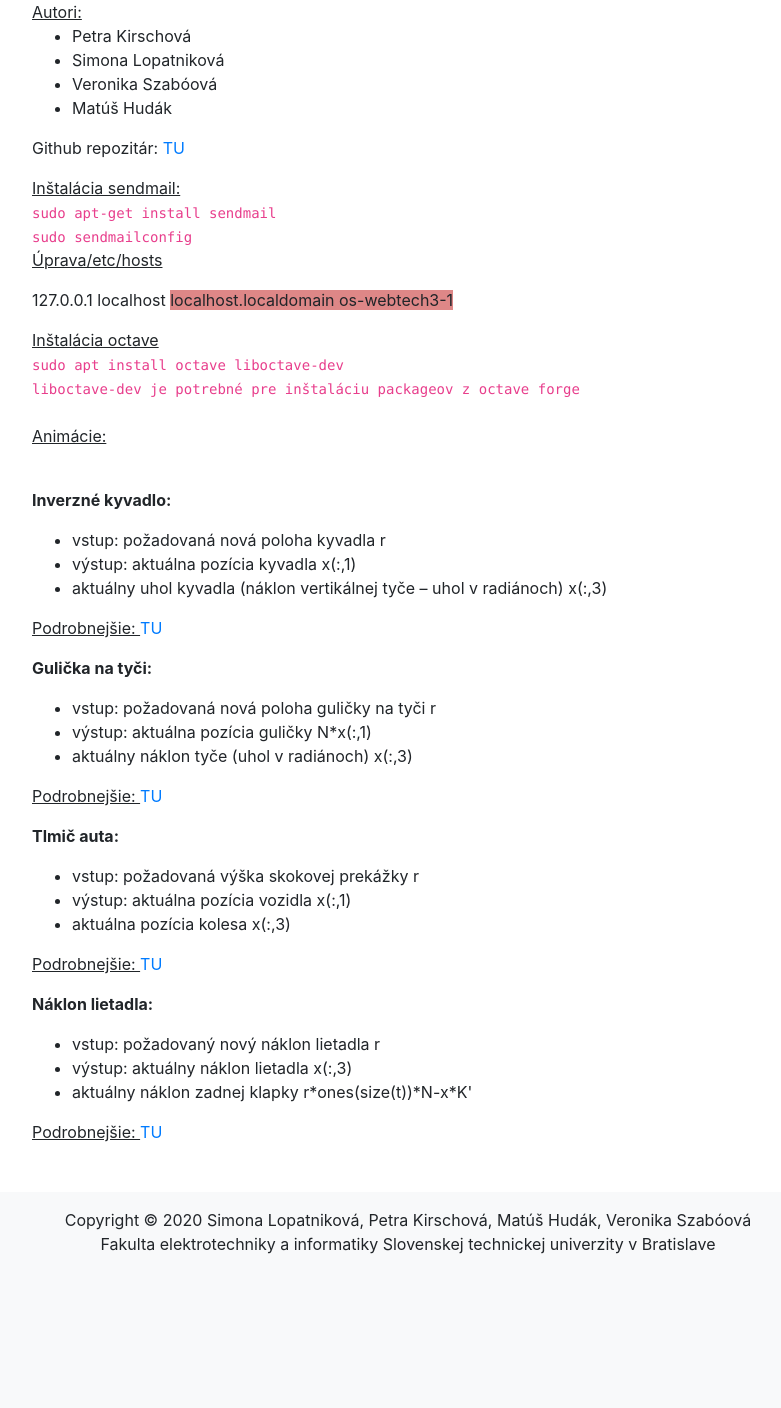
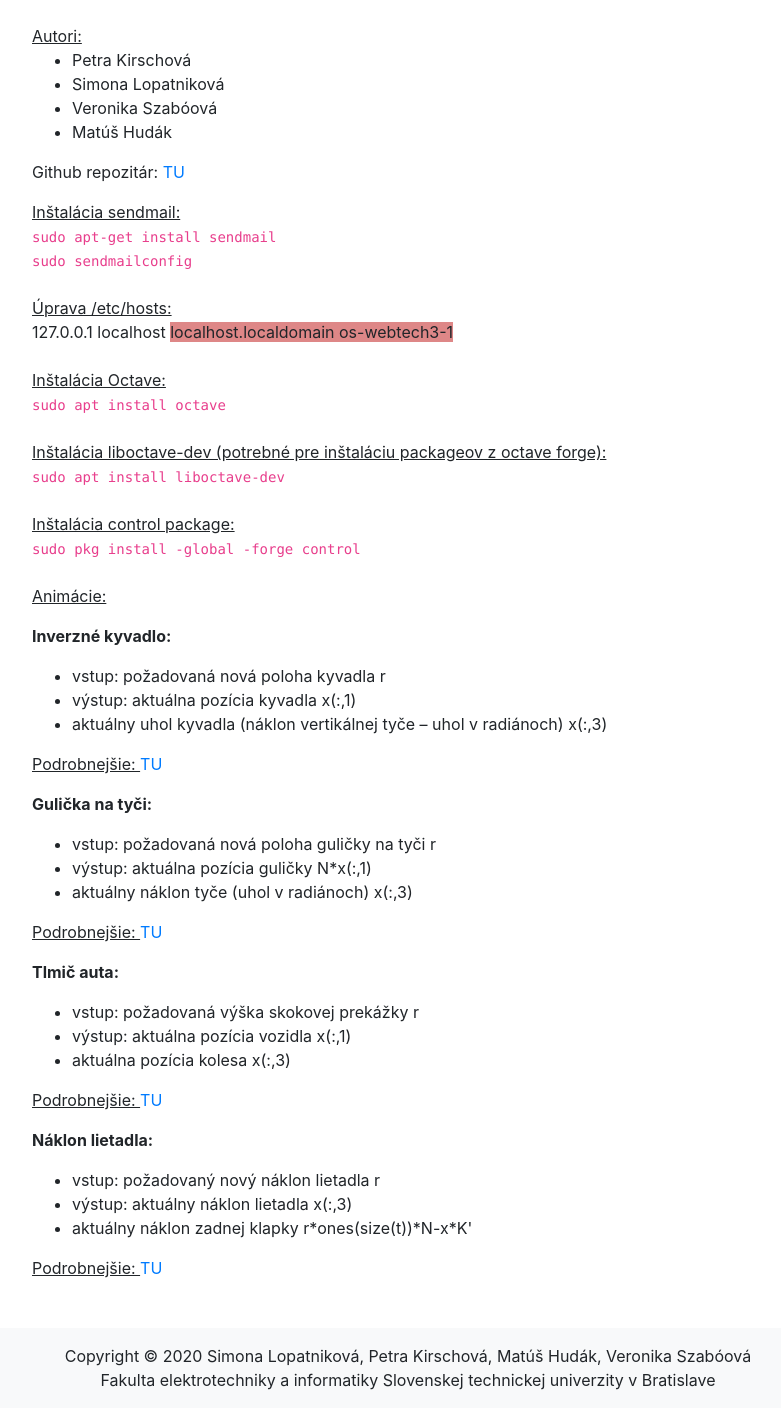
Before and after one commit to kirschovapetra/B-WEBTECH2-projekt, a PHP site: page /documentation.php in a window 1280 px wide. Shown: the part 120-1528 px from the top of the page, without its empty margins (232-1013 px from the left). Before the commit the page ends 1374 px from the top, so only its background shows below. Run offline with PHP 8.4, Linux system fonts and the light colour scheme.

Commit message:
komenty, upravy

```diff
--- a/command.php
+++ b/command.php
@@ -1,4 +1,4 @@
-<!-- uvodna stranka -->
+<!-- spustenie octave prikazu [Matus. Petra] -->
 
 <?php
 require "config.php";
--- a/command_english.php
+++ b/command_english.php
@@ -1,4 +1,4 @@
-<!-- uvodna stranka - EN -->
+<!-- spustenie octave prikazu (en) [Matus. Petra] -->
 
 <?php
 require "config.php";
--- a/config.php
+++ b/config.php
@@ -1,5 +1,5 @@
 <?php
-
+//zobrazenie error sprav
 ini_set('display_errors', 1);
 ini_set('display_startup_errors', 1);
 error_reporting(E_ALL);
@@ -14,8 +14,11 @@ $dbname = "Skuska_DB";
 $db = new PDO("mysql:host=$hostname;dbname=$dbname;charset=utf8", $username, $password);
 $db->setAttribute(PDO::ATTR_ERRMODE, PDO::ERRMODE_EXCEPTION);
 
+//cesta k octave scriptom
 $path = "../octave_scripts";
 
+//api kluc
 $apiKey = "Strong12Key";
 
+//casove pasmo
 date_default_timezone_set("Europe/Bratislava");
--- a/documentation.php
+++ b/documentation.php
@@ -43,7 +43,7 @@
     </nav>
 </header>
 
-<div class="text">
+<div class="text mt-4">
     <u>Autori:</u>
         <ul>
             <li>Petra Kirschová</li>
@@ -57,14 +57,19 @@
     <code>sudo apt-get install sendmail</code><br>
     <code>sudo sendmailconfig</code><br>
 
-    <br<p><u>Úprava/etc/hosts</u></p>
-    <p>127.0.0.1 localhost <span class="zvyrazni">localhost.localdomain os-webtech3-1</span></p>
+    <br><u>Úprava /etc/hosts:</u><br>
+    127.0.0.1 localhost <span class="zvyrazni">localhost.localdomain os-webtech3-1</span><br>
 
-    <u>Inštalácia octave</u><br>
-    <code>sudo apt install octave liboctave-dev</code><br>
-    <code>liboctave-dev je potrebné pre inštaláciu packageov z octave forge</code><br>
+    <br><u>Inštalácia Octave: </u><br>
+    <code>sudo apt install octave</code><br>
 
-    <br><p><u>Animácie:</u></p><br>
+    <br><u>Inštalácia liboctave-dev (potrebné pre inštaláciu packageov z octave forge): </u><br>
+    <code>sudo apt install liboctave-dev</code><br>
+
+    <br><u>Inštalácia control package: </u><br>
+    <code>sudo pkg install -global -forge control</code><br>
+
+    <br><p><u>Animácie:</u></p>
     <p><b>Inverzné kyvadlo:</b></p>
     <ul>
         <li>vstup: požadovaná nová poloha kyvadla r</li>
@@ -79,7 +84,7 @@
         <li>výstup: aktuálna pozícia guličky N*x(:,1)</li>
         <li>aktuálny náklon tyče (uhol v radiánoch)  x(:,3)</li>
     </ul>
-    <p><u>Podrobnejšie: </u> <a href="http://ctms.engin.umich.edu/CTMS/index.php?example=Suspension&section=SystemModeling">TU</a></p>
+    <p><u>Podrobnejšie: </u> <a href="http://ctms.engin.umich.edu/CTMS/index.php?example=BallBeam&section=SystemModeling">TU</a></p>
 
     <p><b>Tlmič auta:</b></p>
     <ul>
@@ -87,7 +92,7 @@
         <li>výstup: aktuálna pozícia vozidla x(:,1) </li>
         <li>aktuálna pozícia kolesa x(:,3)</li>
     </ul>
-    <p><u>Podrobnejšie: </u> <a href="http://ctms.engin.umich.edu/CTMS/index.php?example=BallBeam&section=SystemModeling">TU</a></p>
+    <p><u>Podrobnejšie: </u> <a href="http://ctms.engin.umich.edu/CTMS/index.php?example=Suspension&section=SystemModeling">TU</a></p>
 
     <p><b>Náklon lietadla: </b></p>
     <ul>
@@ -97,8 +102,6 @@
     </ul>
     <p><u>Podrobnejšie: </u> <a href="http://ctms.engin.umich.edu/CTMS/index.php?example=AircraftPitch&section=SystemModeling">TU</a></p>
 </div>
-
-
 
 <footer class="page-footer font-small mt-5 bg-light">
     <div class="footer-copyright text-center py-3">
--- a/index.php
+++ b/index.php
@@ -1,4 +1,4 @@
-<!-- uvodna stranka -->
+<!-- uvodna stranka [Veronika, Petra] -->
 
 <?php
 
@@ -130,7 +130,7 @@
                 </tr>
                 <tr>
                     <td class="description">Technická dokumentácia</td>
-                    <td></td>
+                    <td class="check">&#10004;</td>
                     <td></td>
                     <td></td>
                     <td></td>
--- a/index_english.php
+++ b/index_english.php
@@ -1,4 +1,4 @@
-<!-- uvodna stranka - EN -->
+<!-- uvodna stranka (en) [Veronika, Petra] -->
 
 <?php
 require "config.php";
@@ -130,7 +130,7 @@ require "config.php";
                 </tr>
                 <tr>
                     <td class="description">Technical documentation</td>
-                    <td></td>
+                    <td class="check">&#10004;</td>
                     <td></td>
                     <td></td>
                     <td></td>
--- a/js_scripts/formular.js
+++ b/js_scripts/formular.js
@@ -1,5 +1,4 @@
-// // Matus formular
-
+/******************************* zadavanie prikazu do Octave [Matus, Petra] ******************************/
 var outPut;
 var input;
 
@@ -17,8 +16,6 @@ function getValue(lang) {
             //nacitanie dat z octave
 
             outPut = data.response;
-            // console.log(outPut);
-
 
             var toPrint = "";
 
@@ -26,7 +23,6 @@ function getValue(lang) {
                 toPrint += outPut[i]+"<br>";
             }
             if (lang === 'en'){
-                var n = outPut.length;
                 if(outPut.length === 0){
                     toPrint = "You entered incorrect command";
                 }
@@ -35,7 +31,6 @@ function getValue(lang) {
                     toPrint = "Zadali ste nesprávny príkaz";
                 }
             }
-            console.log(outPut);
             document.getElementById("report").innerHTML = "<pre>"+toPrint+"</pre>";
         }
     });
--- a/js_scripts/general.js
+++ b/js_scripts/general.js
@@ -1,4 +1,6 @@
-//prepinanie zobrazenia animacie a grafov
+/******************************* pomocne funkcie [Petra] ******************************/
+
+//prepinanie vlastnosti "display"
 function toggleDisplay(show,target) {
     var targets = document.getElementsByClassName(target);
 
@@ -12,6 +14,7 @@ function toggleDisplay(show,target) {
     }
 }
 
+//prepinanie vlastnosti "visibility"
 function toggleVisibility(show,target) {
     var targets = document.getElementsByClassName(target);
 
--- a/js_scripts/pendulum_scripts.js
+++ b/js_scripts/pendulum_scripts.js
@@ -115,16 +115,16 @@ function prepniZobrazenie(id){
 function spracovanieR() {
     var apiKey = document.getElementById("apiKey").value;
     var r = parseFloat(document.getElementById("positionInput").value);
-    // console.log(ADRESA_API + "?type=pendulum&position=" + r + "&newInput=" + JSON.stringify(newInput));
+
     if(!isNaN(r)){
         if( r <= MAX_R && r >= 0) {
 
             $('#positionInput').tooltip({trigger: "manual"}).tooltip('hide');
 
+            console.log(ADRESA_API + "?type=pendulum&position=" + r + "&newInput=" + JSON.stringify(newInput)+"&apiKey=" + apiKey);
             $.get({
                 url: ADRESA_API + "?type=pendulum&position=" + r + "&newInput=" + JSON.stringify(newInput)+"&apiKey=" + apiKey,
                 success: function (data) {
-                    // console.log(data);
 
                     labels = data.times;
                     pozicie = data.positions;
--- a/js_scripts/vehicleDamping.js
+++ b/js_scripts/vehicleDamping.js
@@ -1,4 +1,4 @@
-/************************************* Damping [Petra] *************************************/
+/************************************* Damping [Matus] *************************************/
 
 var times = [];
 var carPositions = [];
--- a/octave/api.php
+++ b/octave/api.php
@@ -279,11 +279,11 @@ function logStatus($command, $status)    {
         //prazdny vystup z octave
         if ($status == false) {
             $query = "INSERT INTO logs(timestamp,command,status)
-                      VALUES('$timestamp','$escapedCommand','úspech')";
+                      VALUES('$timestamp','$escapedCommand','uspech')";
         } //octave vratil nejake data
         else {
             $query = "INSERT INTO logs(timestamp,command,status,error_info)
-                    VALUES('$timestamp','$escapedCommand','chyba','nepodarilo sa vykonať príkaz')";
+                    VALUES('$timestamp','$escapedCommand','chyba','nepodarilo sa vykonat prikaz')";
         }
         $db->exec($query);
     } catch (PDOException $e){}
```
Also changed, not shown: ballbeam.php (+6 -2 lines), ballbeam_english.php (+5 -2 lines), documentation_english.php (+12 -7 lines), export/exportToCSV.php (+4 -4 lines), export/exportToPDF.php (+5 -7 lines), 1 other file.
